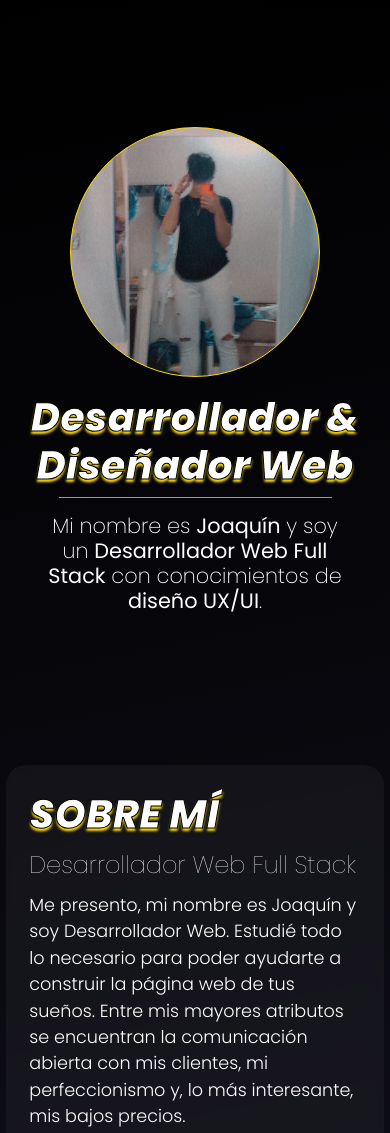
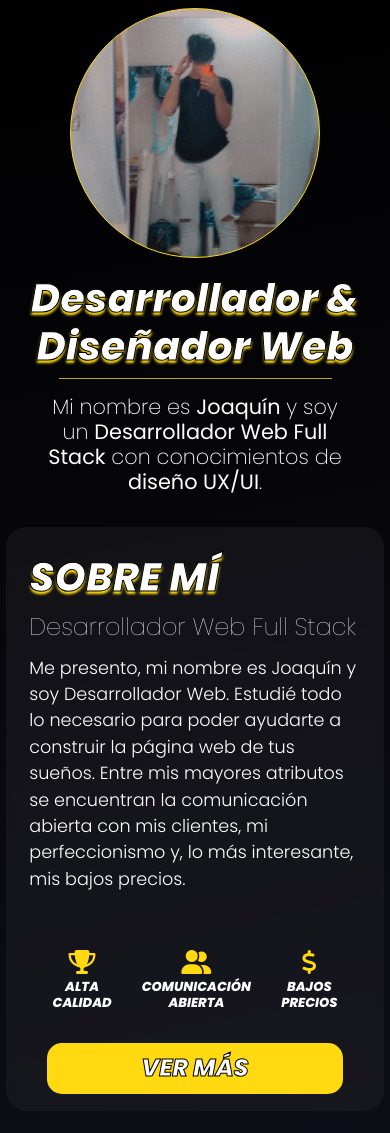
Before and after one commit to joacobroggi/jmbroggi, a plain HTML site: page index.html in a window 390 px wide. Shown: the top 1133 px of the page. Drawn offline with nearby package versions, Linux system fonts and the light colour scheme.

Commit message:
mobile fixes

```diff
--- a/css/sobreMiflex.css
+++ b/css/sobreMiflex.css
@@ -689,6 +689,9 @@ a {
   .mobile {
     display: inline;
   }
+  .txt-bienvenidos {
+    height: 100%;
+  }
   html {
     scroll-snap-type: none;
     scroll-behavior: smooth;
```
